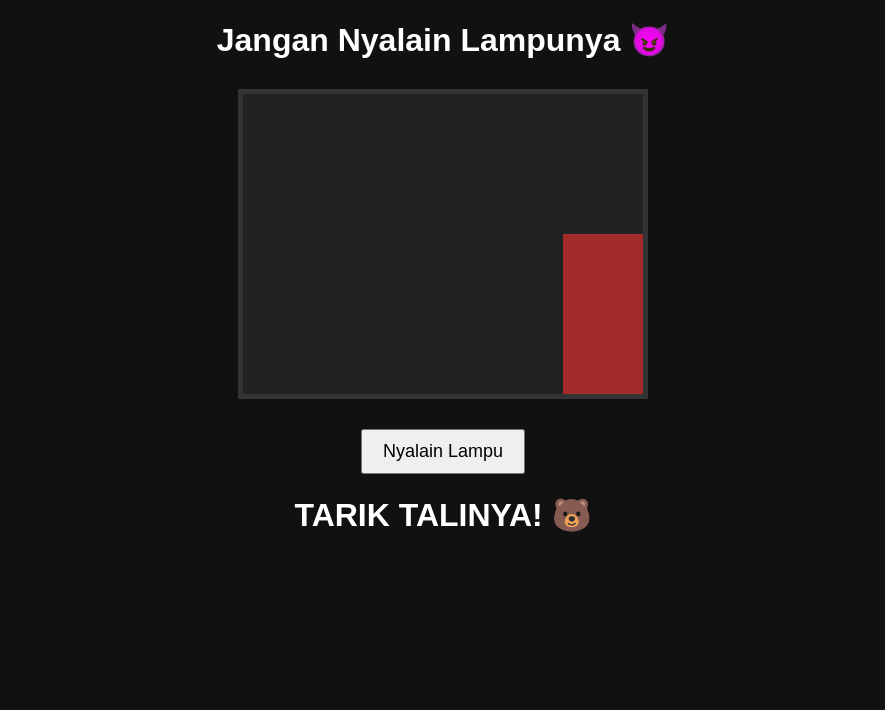
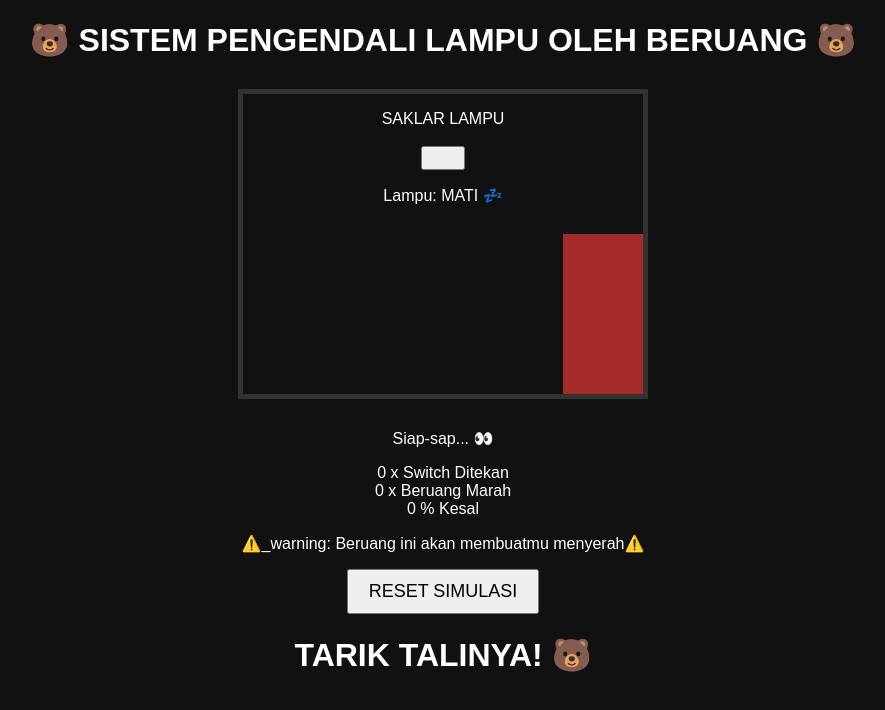
Before and after one commit to senyumanmio-boop/useless-beruang-web, a plain HTML site: page index.html in a window 1280 px wide. Shown: the whole page, without its empty margins (197-1082 px from the left). Drawn offline with Linux system fonts and the light colour scheme.

Commit message:
Update index.html

```diff
--- a/index.html
+++ b/index.html
@@ -2,24 +2,68 @@
 <html lang="id">
 <head>
     <meta charset="UTF-8">
-    <title>Lampu Ngeselin</title>
+    <meta name="viewport" content="width=device-width, initial-scale=1.0">
+    <title>🐻 Annoying Bear Light Switch</title>
     <link rel="stylesheet" href="style.css">
 </head>
 <body>
+    <div class="container">
+        <h1>🐻 SISTEM PENGENDALI LAMPU OLEH BERUANG 🐻</h1>
 
-    <h1>Jangan Nyalain Lampunya 😈</h1>
+        <div class="room">
+            <!-- Lampu -->
+            <div class="light" id="light">
+                <div class="bulb"></div>
+                <div class="rays" id="rays"></div>
+            </div>
 
-    <div class="room light-off" id="room">
-        <div class="door" id="door"></div>
-        <div class="bear" id="bear">🐻</div>
+            <!-- Pintu -->
+            <div class="door-frame">
+                <div class="door" id="door">
+                    <div class="bear" id="bear">🐻</div>
+                </div>
+            </div>
+
+            <!-- Saklar -->
+            <div class="switch-panel">
+                <p class="switch-label">SAKLAR LAMPU</p>
+                <button class="switch" id="switchBtn">
+                    <div class="switch-handle" id="switchHandle"></div>
+                </button>
+                <p class="status" id="statusText">Lampu: MATI 💤</p>
+            </div>
+        </div>
+
+        <!-- Pesan Drama -->
+        <div class="drama-box" id="dramaBox">
+            <p id="dramaText">Siap-sap... 👀</p>
+        </div>
+
+        <!-- Statistik -->
+        <div class="stats">
+            <div class="stat-item">
+                <span class="stat-number" id="switchCount">0</span>
+                <span class="stat-label">x Switch Ditekan</span>
+            </div>
+            <div class="stat-item">
+                <span class="stat-number" id="bearCount">0</span>
+                <span class="stat-label">x Beruang Marah</span>
+            </div>
+            <div class="stat-item">
+                <span class="stat-number" id="frustration">0</span>
+                <span class="stat-label">% Kesal</span>
+            </div>
+        </div>
+
+        <div class="footer">
+            <p>⚠️_warning: Beruang ini akan membuatmu menyerah⚠️</p>
+            <button class="reset-btn" id="resetBtn">RESET SIMULASI</button>
+        </div>
     </div>
-
-    <button id="toggleBtn">Nyalain Lampu</button>
 
     <script src="script.js"></script>
 </body>
 </html>
-
         <h1 class="instruction">TARIK TALINYA! 🐻</h1>
     </div>
     <script src="script.js"></script>
```
